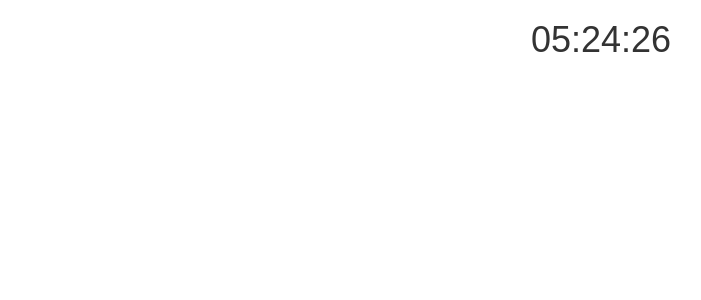
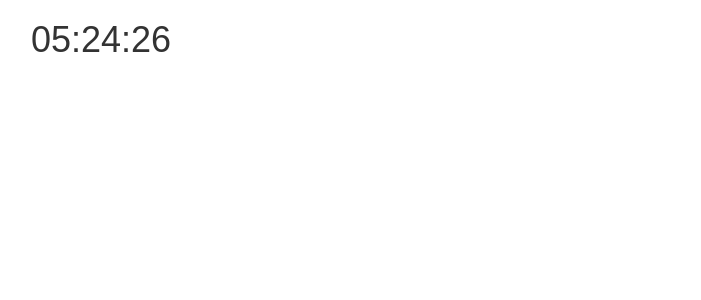
Before and after one commit to zrayyes/Candle-Timer-2, a React (Create React App) app: page / in a window 1280 px wide. Shown: the top 300 px of the page, without its empty margins (39-740 px from the left). Built offline with nearby package versions, Linux system fonts and the light colour scheme.

Commit message:
connected app to redux

```diff
--- a/package.json
+++ b/package.json
@@ -7,6 +7,7 @@
     "moment": "^2.19.4",
     "react": "^16.2.0",
     "react-dom": "^16.2.0",
+    "react-redux": "^5.0.6",
     "react-scripts": "1.0.17",
     "redux": "^3.7.2"
   },
--- a/src/components/App.js
+++ b/src/components/App.js
@@ -1,29 +1,19 @@
 import React,{ Component } from 'react';
+import {connect} from "react-redux";
 
 import C from "../constants";
 
 import {TimerList} from "./TimerList";
 
+
 // moment().utcOffset(-5).format('HH:mm:ss')
 
 class App extends Component {
-  constructor(props){
-    super(props);
-    this.state = {
-        est: '00:00:00'
-    };
-  }
 
   render() {
-    this.props.store.subscribe(()=>(
-      this.setState({est: this.props.store.getState().est})
-    ));
-
     return (
       <div className="container">
-        <h1 className="text-center">
-          {this.state.est}
-        </h1>
+        <h1>{this.props.est}</h1>
         {/* <TimerList
         est={this.state.est}
         minutes={this.state.minutes}/> */}
@@ -32,4 +22,10 @@ class App extends Component {
   }
 }
 
-export default App;
+function mapStateToProps(state){
+  return {
+      est: state.est
+  };
+}
+
+export default connect(mapStateToProps)(App);
```
Also changed, not shown: 1 other file (tests, documents, lock files or other folders).
